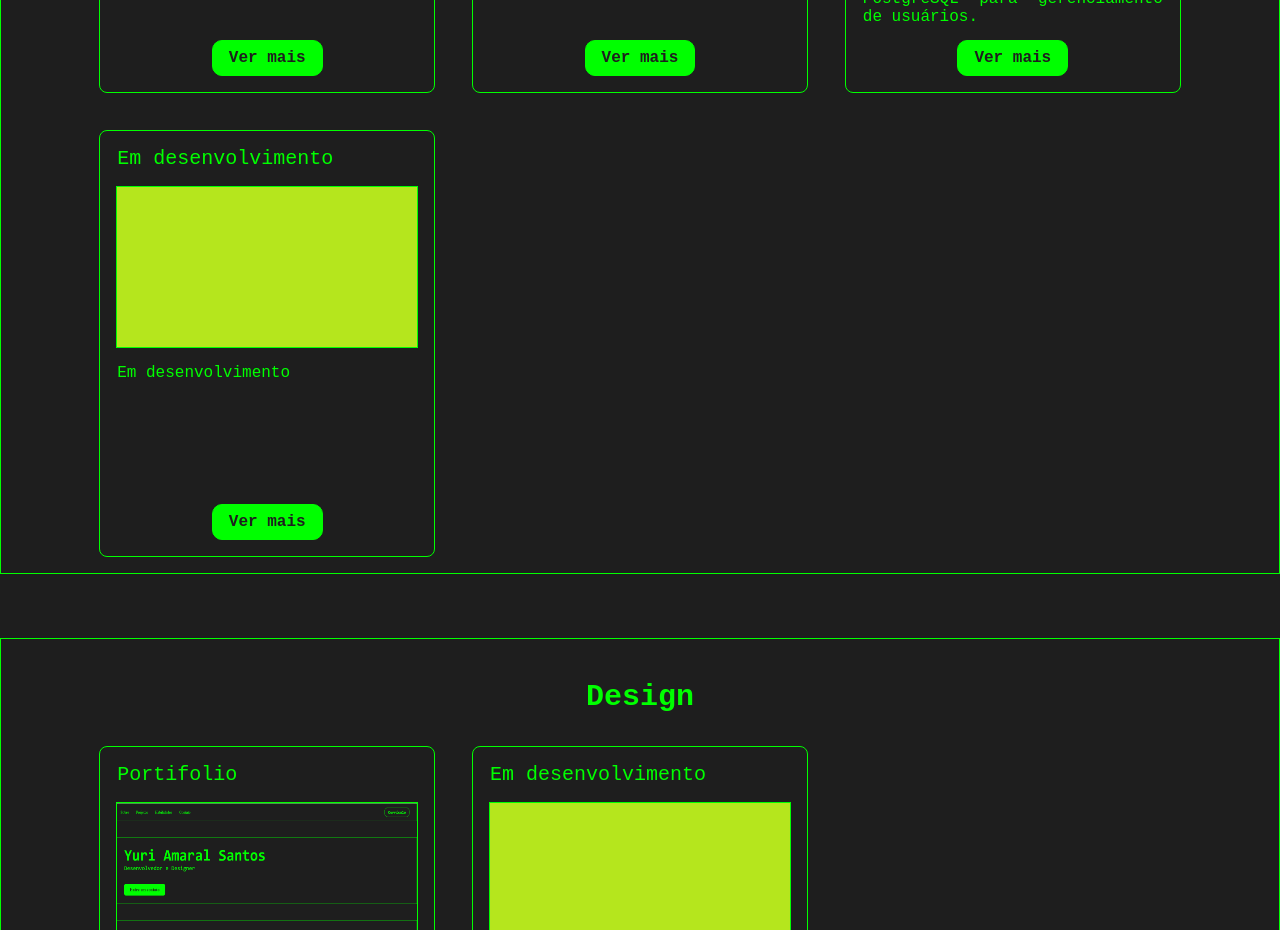
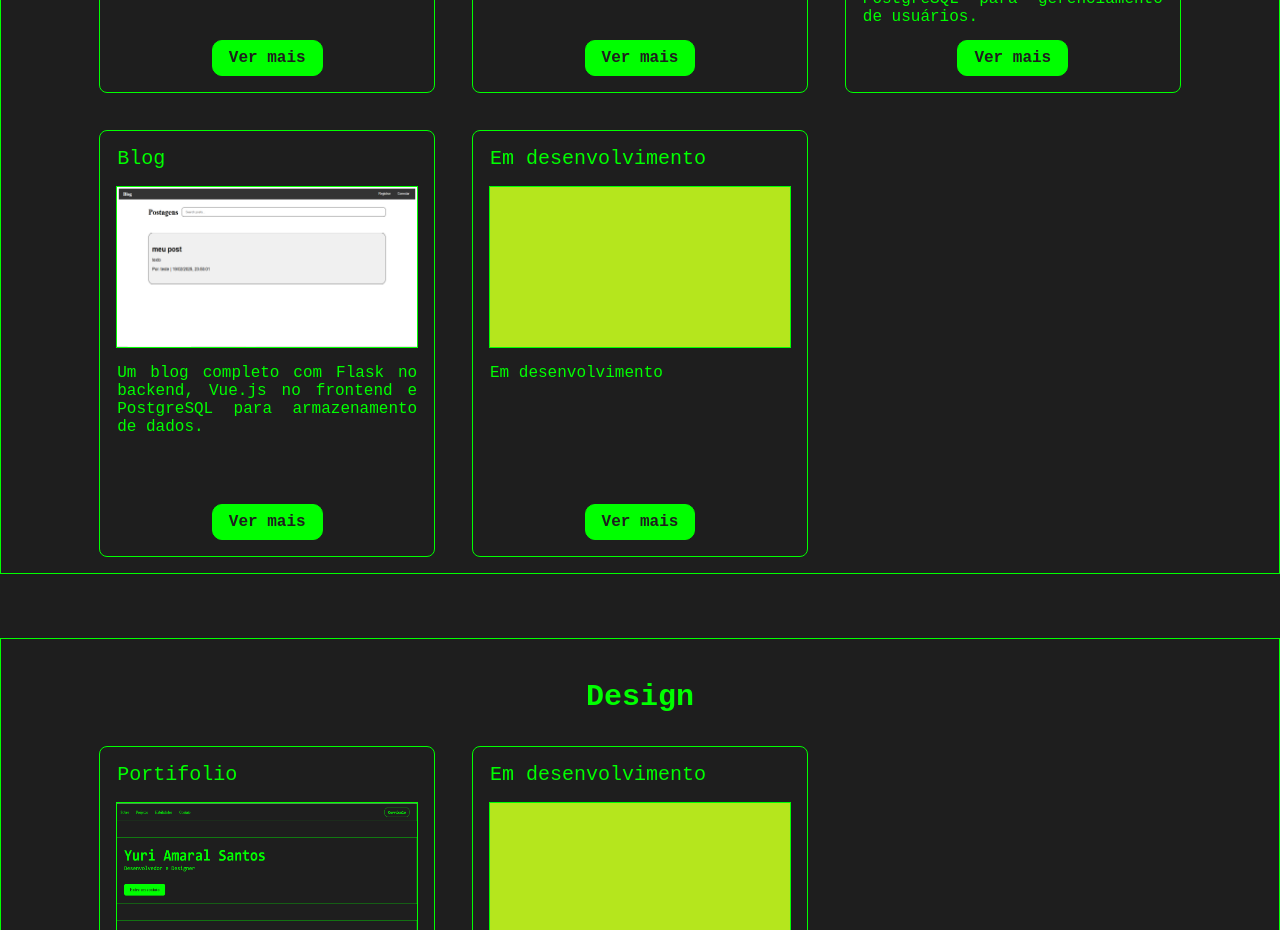
Before and after one commit to grilo-org/20250704_094249_candidato_Yuri-amaralsantos_portfolio-site, a React (Vite) app: page / in a window 1280 px wide. Shown: the part 900-1830 px from the top of the page. Built offline with nearby package versions, Linux system fonts and the light colour scheme.

Commit message:
adicionando novo projeto

```diff
--- a/src/components/sessions/projects/ProjectSection.jsx
+++ b/src/components/sessions/projects/ProjectSection.jsx
@@ -5,6 +5,7 @@ import project1 from "../../../assets/site1.png";
 import rectangle from "../../../assets/rectangle.png";
 import project2 from "../../../assets/site2.png";
 import project3 from "../../../assets/site3.png";
+import project4 from "../../../assets/site4.png";
 
 const ProjectsSection = () => {
   const projects = [
@@ -27,6 +28,14 @@ const ProjectsSection = () => {
         "Um aplicativo de chat em tempo real, projetado para facilitar a comunicação dentro de sistemas, com autenticação JWT, WebSockets (Socket.io) e PostgreSQL para gerenciamento de usuários.",
       image: project3,
       link: "https://github.com/Yuri-amaralsantos/javascriptChatApp",
+    },
+
+    {
+      title: "Blog",
+      description:
+        "Um blog completo com Flask no backend, Vue.js no frontend e PostgreSQL para armazenamento de dados. ",
+      image: project4,
+      link: "https://github.com/Yuri-amaralsantos/flaskBlog",
     },
 
     {
```
Also changed, not shown: src/assets/site4.png (added), 1 other file (tests, documents, lock files or other folders).
